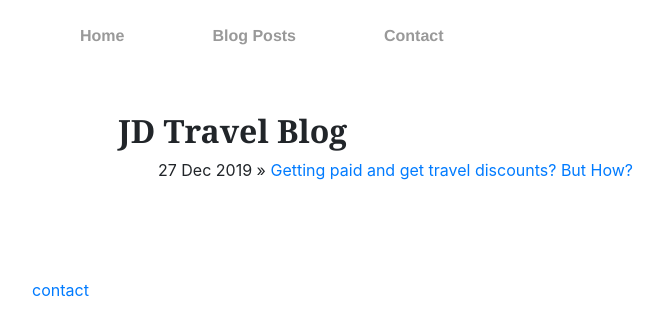
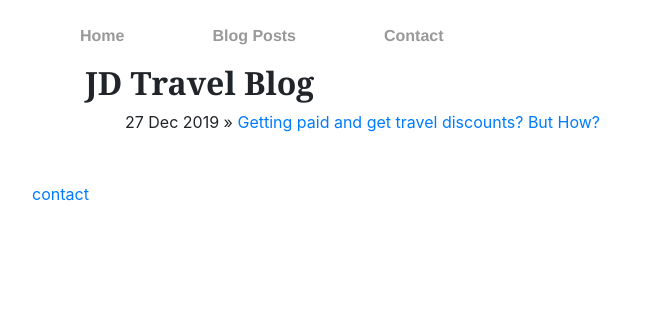
Before and after one commit to jdtravelp2s/jdtravelp2s.github.io, a Jekyll site: the page built from blog/index.html, in a window 1280 px wide. Shown: the top 336 px of the page, without its empty margins (0-663 px from the left). Built offline with Jekyll 4.4.1, drawn with Linux system fonts in a browser that asks for light colours.

Commit message:
css work

```diff
--- a/css/main.css
+++ b/css/main.css
@@ -39,7 +39,7 @@ nav {
 }
 
 main {
-	width: 95vw;
+	width: 90%;
 	margin-left: auto;
 	margin-right: auto;
 	padding-top: 2.5em;
@@ -73,7 +73,6 @@ footer {
 
 .container {
 	background-color: rgba(255, 255, 255, 0.9);
-	padding: 3em;
 	z-index: 0;
 }
 
```
